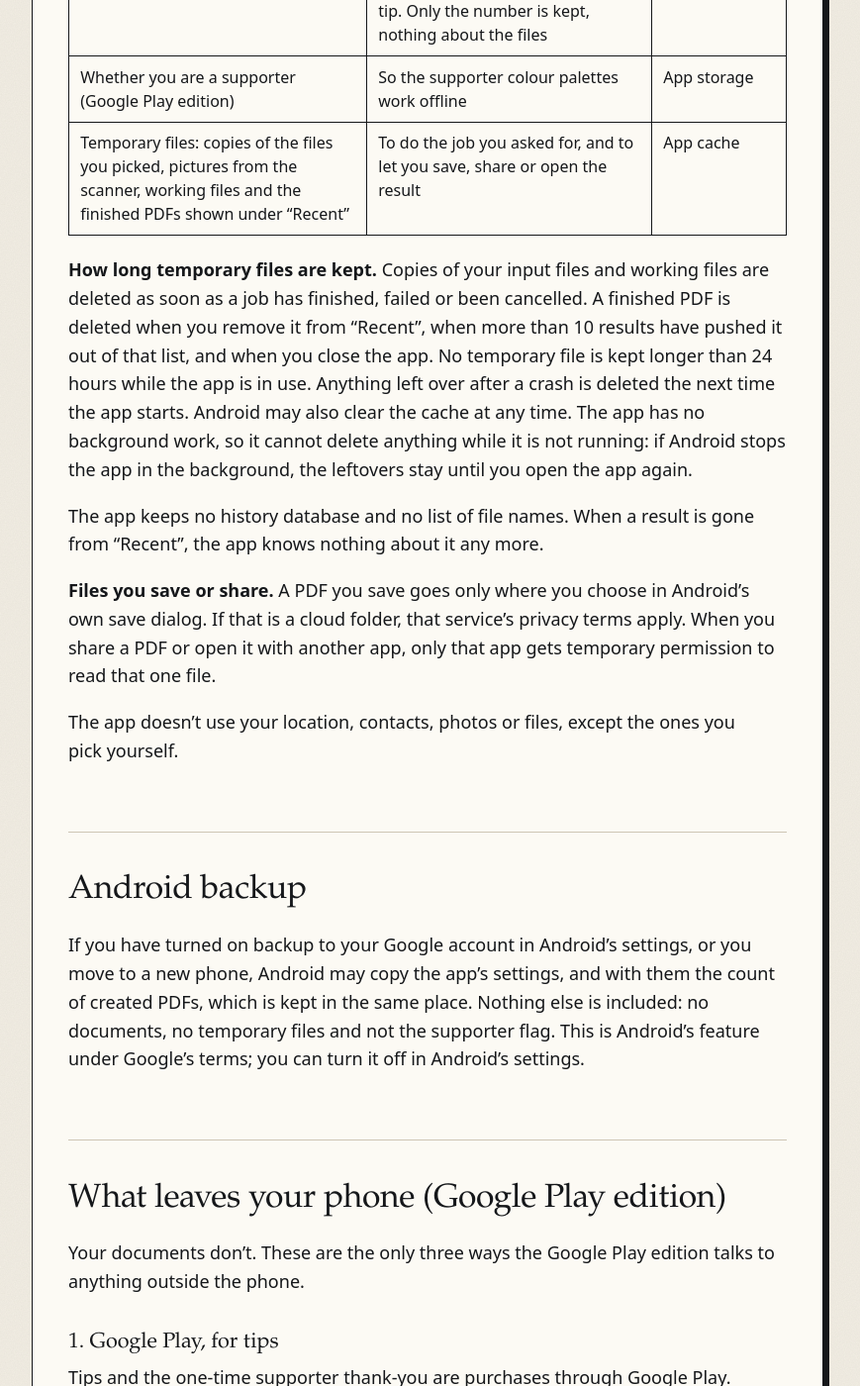
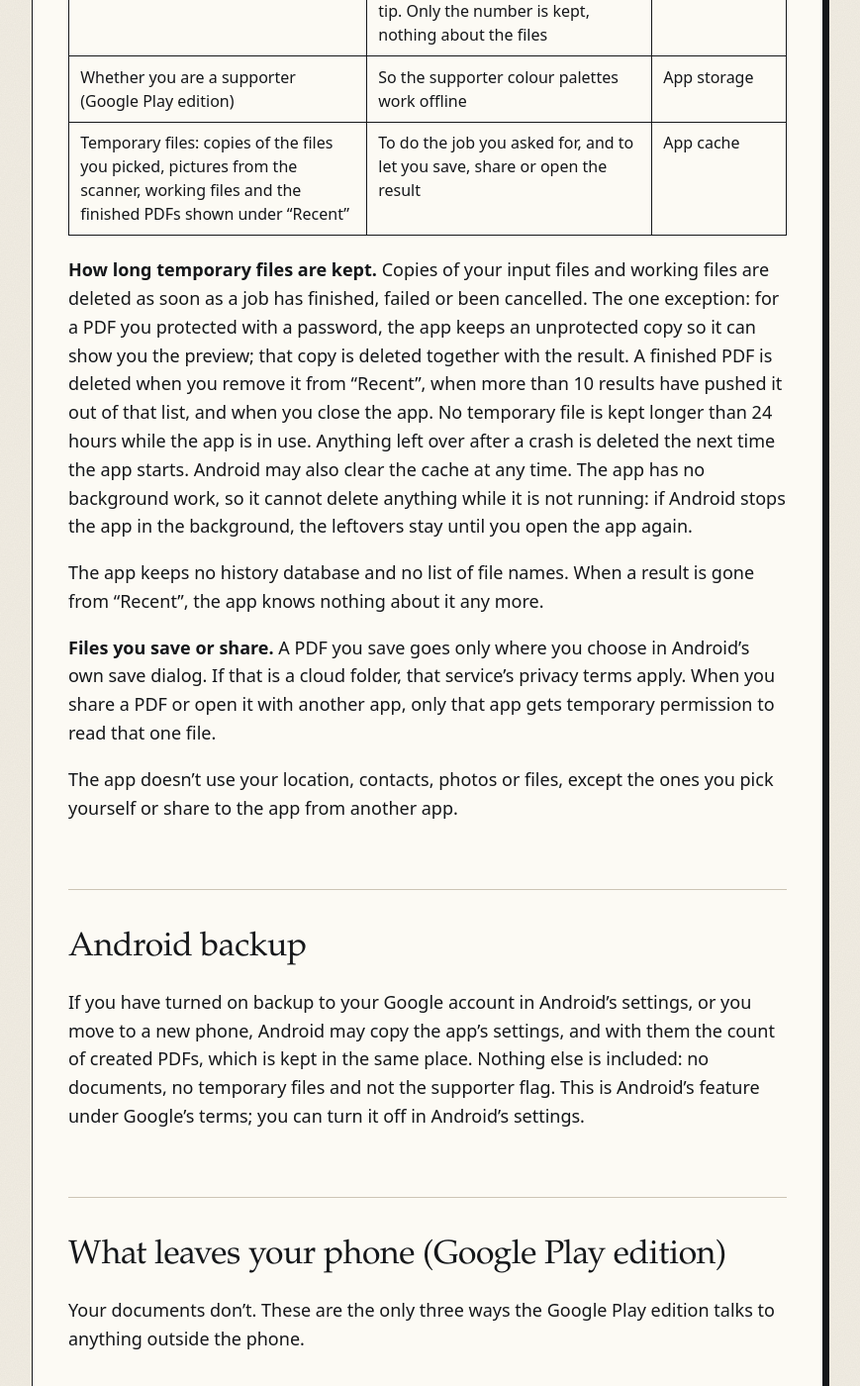
Before and after one commit to Gdato/gdato.github.io, a Jekyll site: the page built from pdf-werkstatt/privacy.md, in a window 1280 px wide and 1400 px high, scrolled down 1386 px. Shown: the whole window at 99% size, without its empty margins (208-1077 px from the left). Built offline with Jekyll 4.4.1, drawn with Linux system fonts in a browser that asks for light colours; some of the changed text lies outside the part shown.

Commit message:
PDF Werkstatt: the policy names the preview copy and shared files

```diff
--- a/pdf-werkstatt/privacy.md
+++ b/pdf-werkstatt/privacy.md
@@ -38,7 +38,8 @@ Everything the app knows is kept in its private storage on your phone, which oth
 | Temporary files: copies of the files you picked, pictures from the scanner, working files and the finished PDFs shown under "Recent" | To do the job you asked for, and to let you save, share or open the result | App cache |
 
 **How long temporary files are kept.** Copies of your input files and working files are deleted as soon as a job has
-finished, failed or been cancelled. A finished PDF is deleted when you remove it from "Recent", when more than 10
+finished, failed or been cancelled. The one exception: for a PDF you protected with a password, the app keeps an
+unprotected copy so it can show you the preview; that copy is deleted together with the result. A finished PDF is deleted when you remove it from "Recent", when more than 10
 results have pushed it out of that list, and when you close the app. No temporary file is kept longer than 24 hours
 while the app is in use. Anything left over after a crash is deleted the next time the app starts. Android may also
 clear the cache at any time. The app has no background work, so it cannot delete anything while it is not running:
@@ -51,7 +52,8 @@ nothing about it any more.
 cloud folder, that service's privacy terms apply. When you share a PDF or open it with another app, only that app
 gets temporary permission to read that one file.
 
-The app doesn't use your location, contacts, photos or files, except the ones you pick yourself.
+The app doesn't use your location, contacts, photos or files, except the ones you pick yourself or share to the app
+from another app.
 
 ## Android backup
 
@@ -107,7 +108,7 @@ When you ask the app to turn a web page into a PDF, the app loads that page with
 - Cookies and other data the page stores are deleted when the conversion ends. Pages behind a login can't be
   converted.
 
-Nothing is sent to us, and no other website is contacted.
+Nothing is sent to us, and the app itself contacts no other website.
 
 ## The edition outside Google Play
 
@@ -122,8 +123,8 @@ browser; what happens on a payment page you open from there is governed by that
   open the scanner for the first time. The Google Play edition has no camera permission: there the camera is used by
   Google's scanner in Google Play services.
 - **Network access and Google Play billing**: only in the Google Play edition, for the three things described above.
-- **No storage permission** in either edition. The app sees only the files you pick with Android's own picker, and
-  writes only where you save with Android's own dialog.
+- **No storage permission** in either edition. The app sees only the files you pick with Android's own picker or
+  share to it from another app, and writes only where you save with Android's own dialog.
 
 ## Children
 
```
Also changed, not shown: other parts of pdf-werkstatt/privacy.md (+2 -3 lines), pdf-werkstatt/terms.md (+3 -3 lines).
